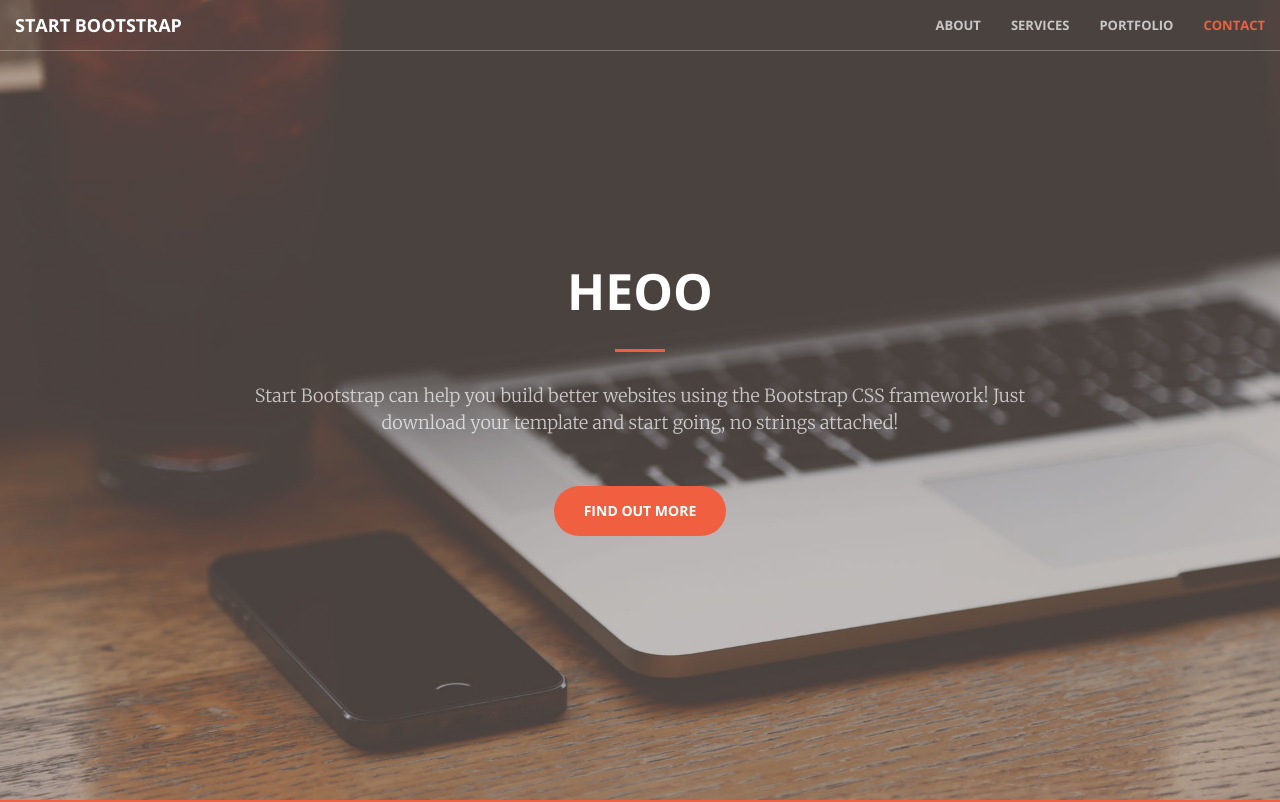
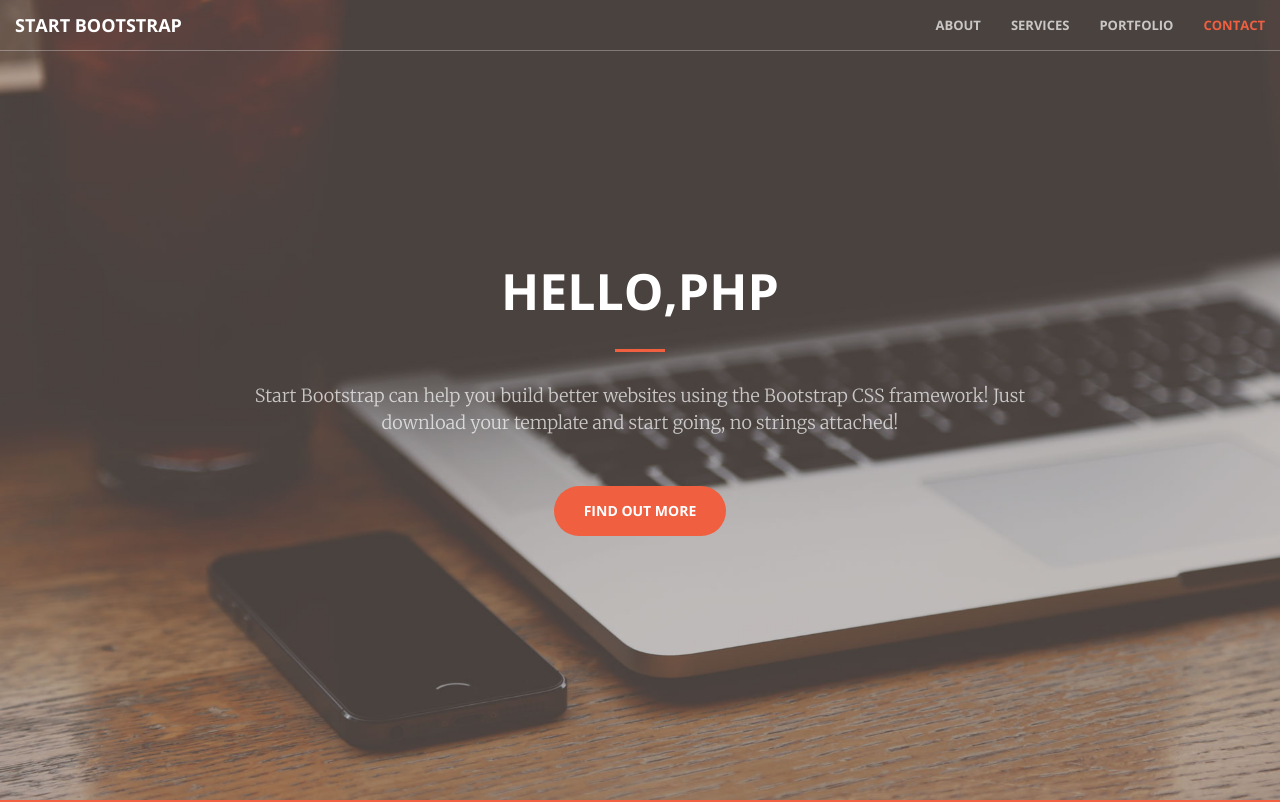
Before and after one commit to NoFa-Shark/git-shark, a website: page index.html in a window 1280 px wide. Shown: the top 802 px of the page. Drawn offline with nearby package versions, Linux system fonts and the light colour scheme.

Commit message:
boby =hello,php

```diff
--- a/index.html
+++ b/index.html
@@ -71,7 +71,7 @@
     <header>
         <div class="header-content">
             <div class="header-content-inner">
-                <h1 id="homeHeading">Heoo</h1>
+                <h1 id="homeHeading">HELLO,PHP</h1>
                 <hr>
                 <p>Start Bootstrap can help you build better websites using the Bootstrap CSS framework! Just download your template and start going, no strings attached!</p>
                 <a href="#about" class="btn btn-primary btn-xl page-scroll">Find Out More</a>
```
